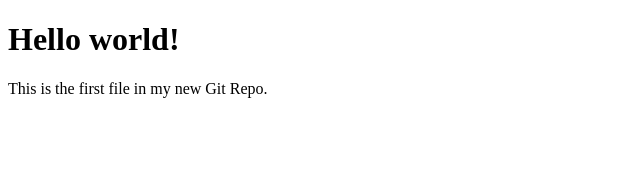
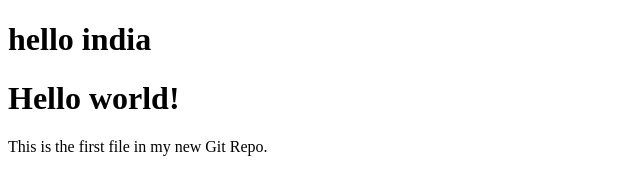
Before and after one commit to adarshkumarsingh613/git-learning, a plain HTML site: page index.html in a window 1280 px wide. Shown: the whole page, without its empty margins (0-640 px from the left). Drawn offline with Linux system fonts and the light colour scheme.

Commit message:
Update index.html

```diff
--- a/index.html
+++ b/index.html
@@ -4,7 +4,7 @@
 <title>Hello World!</title>
 </head>
 <body>
-
+<h1> hello india</h1>
 <h1>Hello world!</h1>
 <p>This is the first file in my new Git Repo.</p>
 
```
